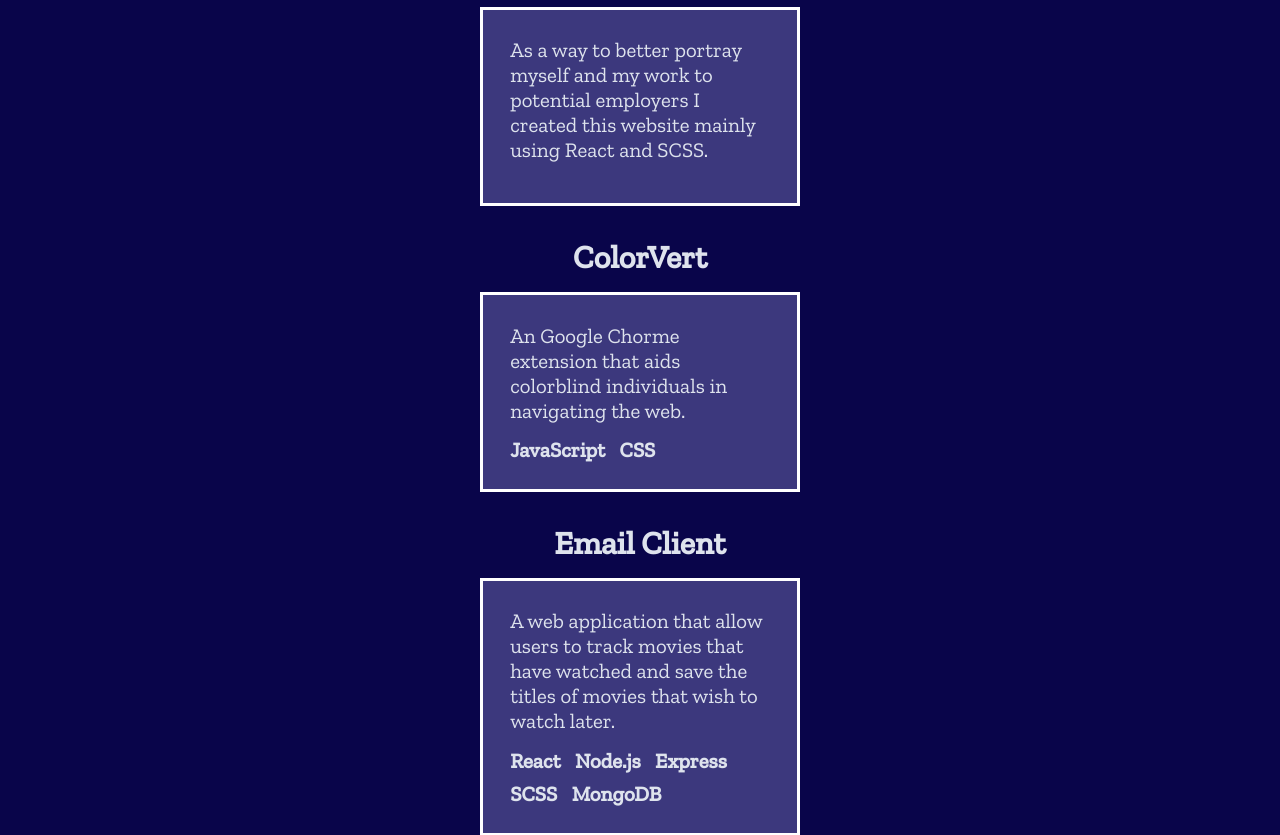
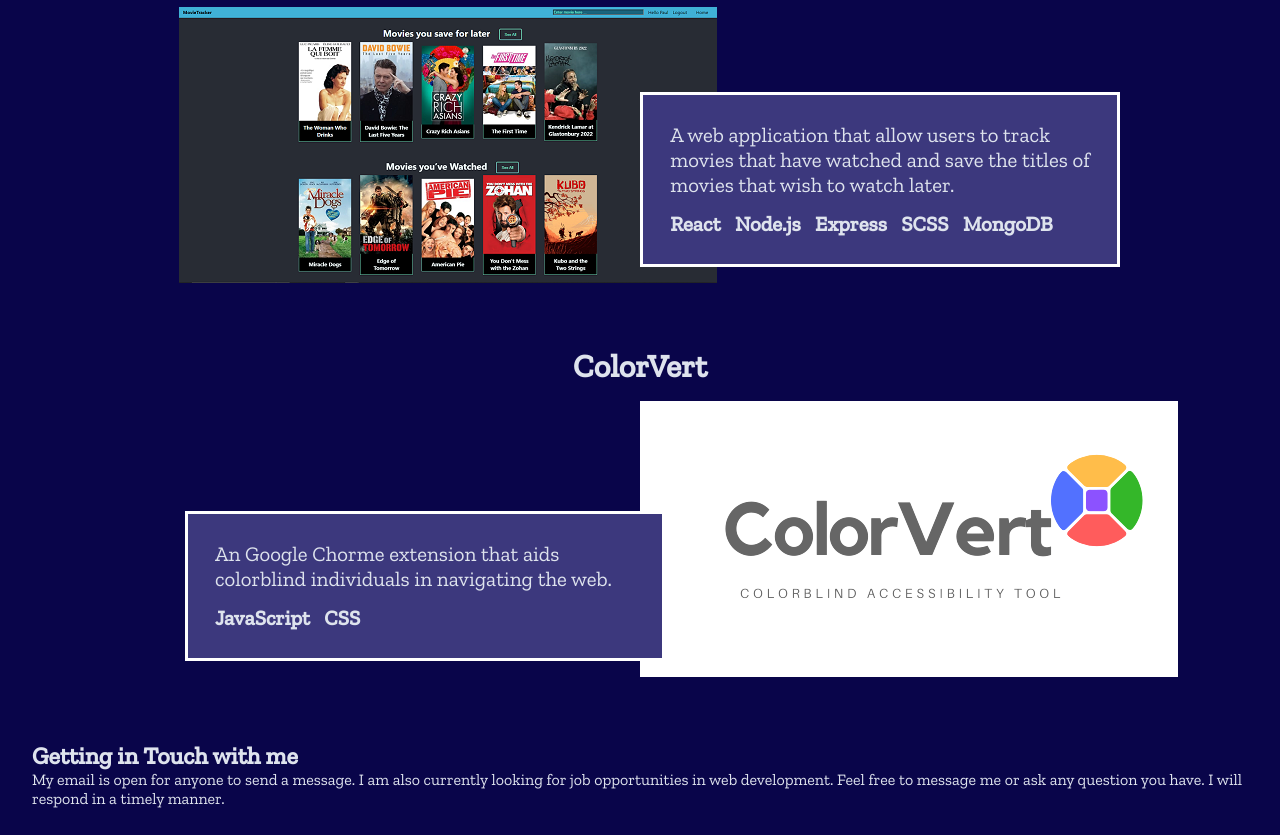
Before and after one commit to Jameell-Adjei/portfolio-website-v2, a React (Vite) app: page / in a window 1280 px wide. Shown: the part 1400-2235 px from the top of the page. Built offline with nearby package versions, Linux system fonts and the light colour scheme.

Commit message:
feat: the projects section has a proper layout for the desktop viewport

```diff
--- /dev/null
+++ b/src/components/ProjectDesc.tsx
@@ -0,0 +1,20 @@
+import React from 'react'
+
+interface PDProps {
+    desc: string;
+    tags: string[];
+  }
+const ProjectDesc: React.FC<PDProps> = ({ desc, tags}) => {
+  return (
+    <div className="project-grid-item-desc">
+    <p>{desc}</p>
+    <div className="project-item-tags">
+      {tags.map((tag) => (
+        <p className="project-item-tag">{tag}</p>
+      ))}
+    </div>
+  </div>
+  )
+}
+
+export default ProjectDesc
--- /dev/null
+++ b/src/components/ProjectImage.tsx
@@ -0,0 +1,11 @@
+import React from "react";
+interface ProjectImgProps {
+  src?: string;
+}
+const ProjectImage: React.FC<ProjectImgProps> = ({ src }) => {
+  return (
+      <img src={src} alt="" className="project-img"/>
+  );
+};
+
+export default ProjectImage;
--- a/src/components/ProjectItem.tsx
+++ b/src/components/ProjectItem.tsx
@@ -1,32 +1,31 @@
 import React from "react";
 import PropTypes from "prop-types";
+import ProjectDesc from "./ProjectDesc";
+import ProjectImage from "./ProjectImage";
 
 interface PIProps {
   title: string;
   desc: string;
-  tags?: string[]; // remove the optional ? later
+  tags: string[];
+  src?: string;
   link?: string;
 }
 
-const ProjectItem: React.FC<PIProps> = ({ title, desc, link, tags }) => {
+const ProjectItem: React.FC<PIProps> = ({ title, desc, link, tags, src }) => {
   return (
     <>
       <h1 className="project-grid__item--title">{title}</h1>
+      <div className="project-item-wrapper">
+        <ProjectImage src={src} />
         <a
           className="project-grid__item"
           href={link}
           target="_blank"
           rel="noopener noreferrer"
         >
-        <div className="project-grid-item-desc">
-          <p>{desc}</p>
-          <div className="project-item-tags">
-            {tags?.map((tag) => (
-              <p className="project-item-tag">{tag}</p>
-            ))}
+          <ProjectDesc tags={tags} desc={desc} />
+        </a>
       </div>
-        </div>
-      </a>
     </>
   );
 };
--- a/src/components/Projects.tsx
+++ b/src/components/Projects.tsx
@@ -13,10 +13,12 @@ const Projects: React.FC = () => {
     <div className="global project-container basePadding" id="projects">
       <h2 className="project__main-header">Projects I’ve worked on</h2>
       <div className="project-grid">
-        <ProjectItem
-          title="Portfolio Website"
-          desc="As a way to better portray myself and my work to potential employers I created this website mainly using React and SCSS."
-          link="https://github.com/Jameell-Adjei/portfolio-website"
+
+      <ProjectItem
+          title="Movie Tracker"
+          desc="A web application that allow users to track movies that have watched and save the titles of movies that wish to watch later."
+          tags={movieTrackerTags}
+          src={'src/assests/images/original movie tracker image v2.png'}
         />
 
         <ProjectItem
@@ -24,12 +26,7 @@ const Projects: React.FC = () => {
           desc="An Google Chorme extension that aids colorblind individuals in navigating the web."
           link="https://github.com/HamzaWaseemBajwa/ColorVert-browser-extension"
           tags={colorVertTags}
-        />
-
-        <ProjectItem
-          title="Email Client"
-          desc="A web application that allow users to track movies that have watched and save the titles of movies that wish to watch later."
-          tags={movieTrackerTags}
+          src={'src/assests/images/ColorVert Logo.png'}
         />
       </div>
     </div>
--- /dev/null
+++ b/src/styles/abstracts/_mixins.scss
@@ -0,0 +1,12 @@
+// Breakpoints map for the breakpoint mixin 1em equals 16px
+
+$breakpoints: (
+  '1200':  75em
+);
+
+@mixin breakpoint ($size){
+    @media (min-width: map-get($breakpoints, $size)) {
+        @content;
+    }
+
+}
--- a/src/styles/app.scss
+++ b/src/styles/app.scss
@@ -5,3 +5,4 @@
 @use './components/projects';
 @use './components/buttons';
 @use './components/navbar';
+@use './layout/grid';
--- a/src/styles/base/_base.scss
+++ b/src/styles/base/_base.scss
@@ -12,4 +12,6 @@
 
 .basePadding{
     padding: 0 2rem;
+    max-width: 100rem;
+    margin: 0 auto;
  }
--- a/src/styles/components/_projects.scss
+++ b/src/styles/components/_projects.scss
@@ -1,35 +1,62 @@
 @use "../abstracts/variables" as variables;
+@use "../abstracts/mixins" as m;
 .project-container {
   opacity: 1;
   min-height: 100vh;
 }
 
 .project-grid {
-  display: flex;
-  flex-direction: column;
-  align-items: center;
-
   h1 {
     text-align: center;
     padding-bottom: 1rem;
   }
 }
+.project-item-wrapper {
+  @include m.breakpoint("1200") {
+    display: grid;
+    grid-template-columns: repeat(20, 1fr);
+    grid-template-rows: repeat(1, 1fr);
+    grid-column-gap: 0px;
+    grid-row-gap: 0px;
+    align-items: end;
+    justify-items: center;
 
+    margin-bottom: 4rem;
+  }
+}
 .project-grid__item {
-  background-color: variables.$background-color;
+  display: inline-block;
+
   text-decoration: none;
   color: variables.$text-color;
+
+  @include m.breakpoint("1200") {
+    grid-area: 1/9/4/-1;
+    padding: 1rem 0;
+  }
+
   .project-grid-item-desc {
     padding: 1.7rem;
     margin-bottom: 2rem;
     background-color: #3c387d;
     border: 0.2rem solid white;
     min-width: 15rem;
-    max-width: 20rem;
+
+    max-width: 18rem;
+
     font-size: calc(max(1.3rem, min(1.1vw, 1.5rem)));
     @supports (font-size: clamp(1.3rem, 1.1vw, 1.5rem)) {
       font-size: clamp(1.3rem, 1.2vw, 1.5rem);
     }
+
+    @include m.breakpoint("1200") {
+      margin-bottom: 0;
+      max-width: 30rem;
+      &:hover {
+        box-shadow: 5px 13px 20px 0px rgba(222, 227, 237, 0.3);
+      }
+    }
+
     .project-item-tags {
       display: flex;
       flex-wrap: wrap;
@@ -56,3 +83,33 @@
     font-size: clamp(2rem, 2vw, 12rem);
   }
 }
+
+.project-img {
+  display: none;
+  @include m.breakpoint("1200") {
+    display: block;
+    grid-area: 1/1/2/13;
+
+    transition: all 0.1s ease-in-out;
+    &:hover {
+      z-index: 2;
+    }
+  }
+}
+
+.project-item-wrapper:nth-of-type(2n) {
+  .project-img {
+    grid-area: 1/11/4/-1;
+  }
+}
+
+.project-item-wrapper:nth-of-type(even) {
+  .project-grid__item {
+    grid-area: 1 / 1/ 2 / 13;
+  }
+}
+.project-item-wrapper:nth-of-type(odd) {
+  .project-grid__item {
+    grid-area: 1/11/4/-1;
+  }
+}
--- /dev/null
+++ b/src/styles/layout/_grid.scss
@@ -0,0 +1,5 @@
+.project-grid {
+  display: flex;
+  flex-direction: column;
+  align-items: center;
+}
```
Also changed, not shown: src/assests/images/ColorVert Logo.png (added), src/assests/images/original movie tracker image v2.png (added). Lines whose indentation alone changed are shown as unchanged.
